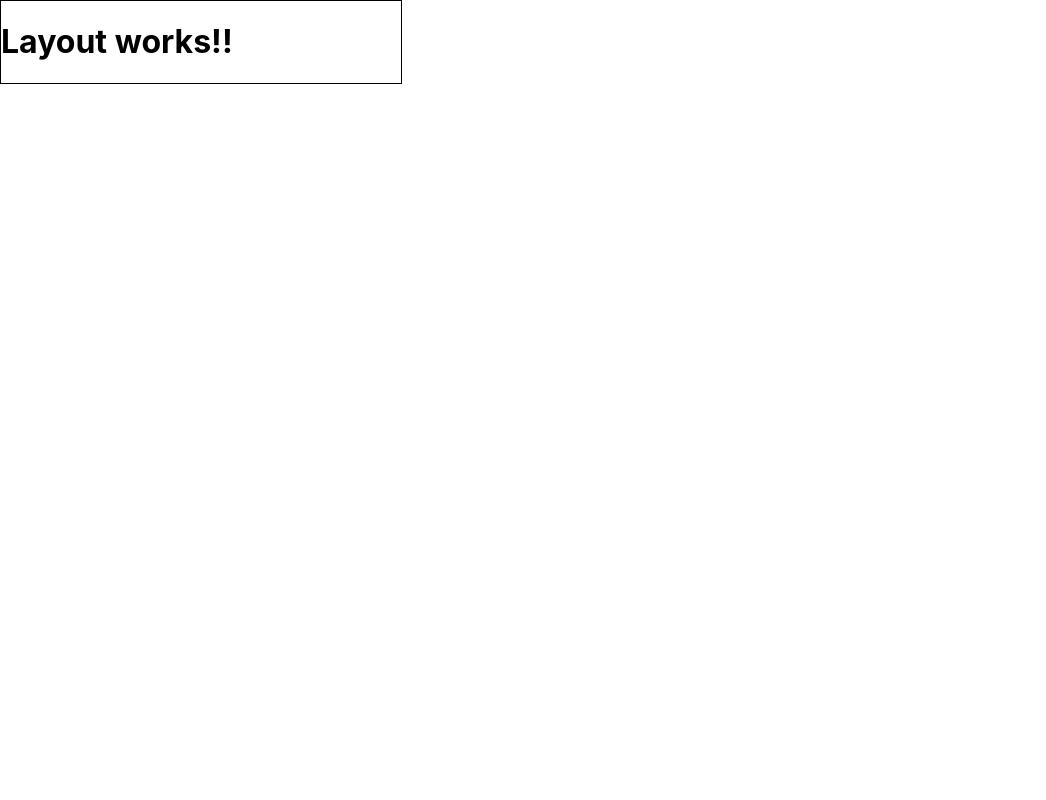
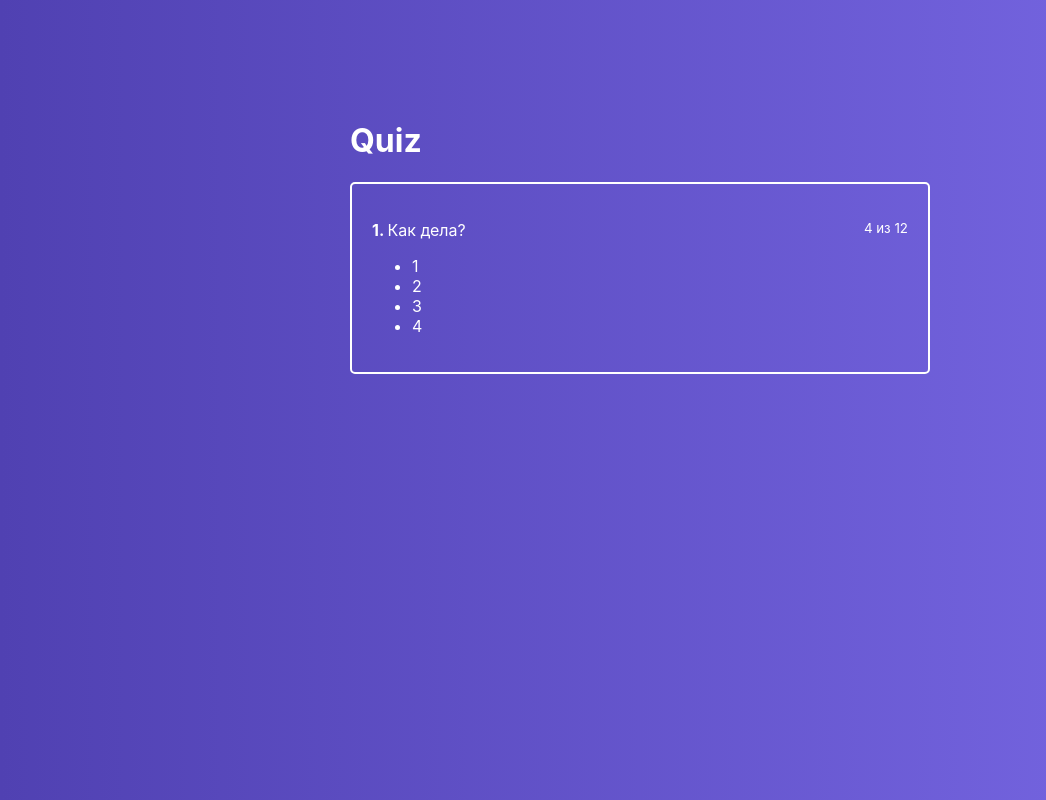
Before and after one commit to Cayman2312/React-quiz, a React app: page / in a window 1280 px wide. Shown: the whole page, without its empty margins (0-1046 px from the left). Built offline with nearby package versions, Linux system fonts and the light colour scheme; the HTML template or start-up script is replaced by a standard one.

Commit message:
подготовлен блок Quiz, ActiveQuiz

```diff
--- a/src/App.js
+++ b/src/App.js
@@ -1,14 +1,12 @@
 import React, { Component } from 'react';
-
+import Quiz from './containers/Quiz/Quiz';
 import Layout from './hoc/Layout/Layout';
 
 class App extends Component {
   render() {
     return (
       <Layout>
-        <div style={{ width: 400, border: '1px solid black' }}>
-          <h1>Layout works!!</h1>
-        </div>
+        <Quiz />
       </Layout>
     );
   }
--- /dev/null
+++ b/src/components/ActiveQuiz/ActivaQuiz.module.scss
@@ -0,0 +1,13 @@
+.ActiveQuiz {
+  padding: 20px;
+  color: #fff;
+  border: 2px solid #fff;
+  border-radius: 5px;
+  margin: 0 10px;
+  box-sizing: border-box;
+}
+
+.Question {
+  display: flex;
+  justify-content: space-between;
+}
--- /dev/null
+++ b/src/components/ActiveQuiz/ActiveQuiz.js
@@ -0,0 +1,25 @@
+import React from 'react';
+import classes from './ActivaQuiz.module.scss';
+
+const ActiveQuiz = (props) => {
+  return (
+    <div className={classes.ActiveQuiz}>
+      <p className={classes.Question}>
+        <span>
+          <b>1. </b>
+          Как дела?
+        </span>
+        <small>4 из 12</small>
+      </p>
+
+      <ul>
+        <li>1</li>
+        <li>2</li>
+        <li>3</li>
+        <li>4</li>
+      </ul>
+    </div>
+  );
+};
+
+export default ActiveQuiz;
--- /dev/null
+++ b/src/containers/Quiz/Quiz.js
@@ -0,0 +1,22 @@
+import React, { Component } from 'react';
+import classes from './Quiz.module.scss';
+import ActiveQuiz from '../../components/ActiveQuiz/ActiveQuiz';
+
+class Quiz extends Component {
+  state = {
+    qiuz: [],
+  };
+
+  render() {
+    return (
+      <div className={classes.Quiz}>
+        <div className={classes.QuizWrapper}>
+          <h1>Quiz</h1>
+          <ActiveQuiz />
+        </div>
+      </div>
+    );
+  }
+}
+
+export default Quiz;
--- /dev/null
+++ b/src/containers/Quiz/Quiz.module.scss
@@ -0,0 +1,17 @@
+.Quiz {
+  display: flex;
+  justify-content: center;
+  padding-top: 100px;
+  flex-grow: 1;
+  width: 100%;
+  background: linear-gradient(90deg, #5041b2 0%, #7969e6 100%);
+
+  h1 {
+    color: #fff;
+    margin-left: 10px;
+  }
+}
+
+.QuizWrapper {
+  width: 600px;
+}
```
